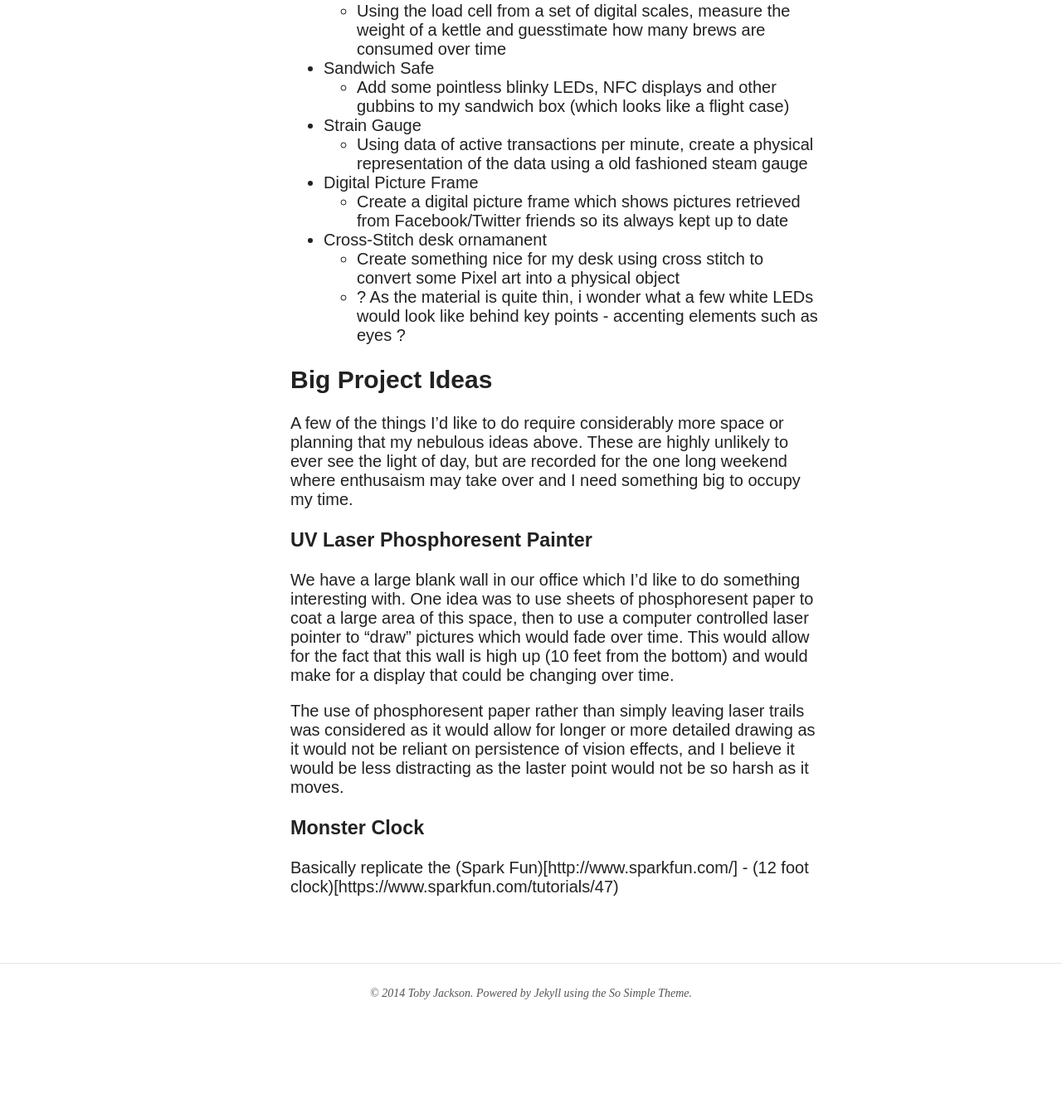
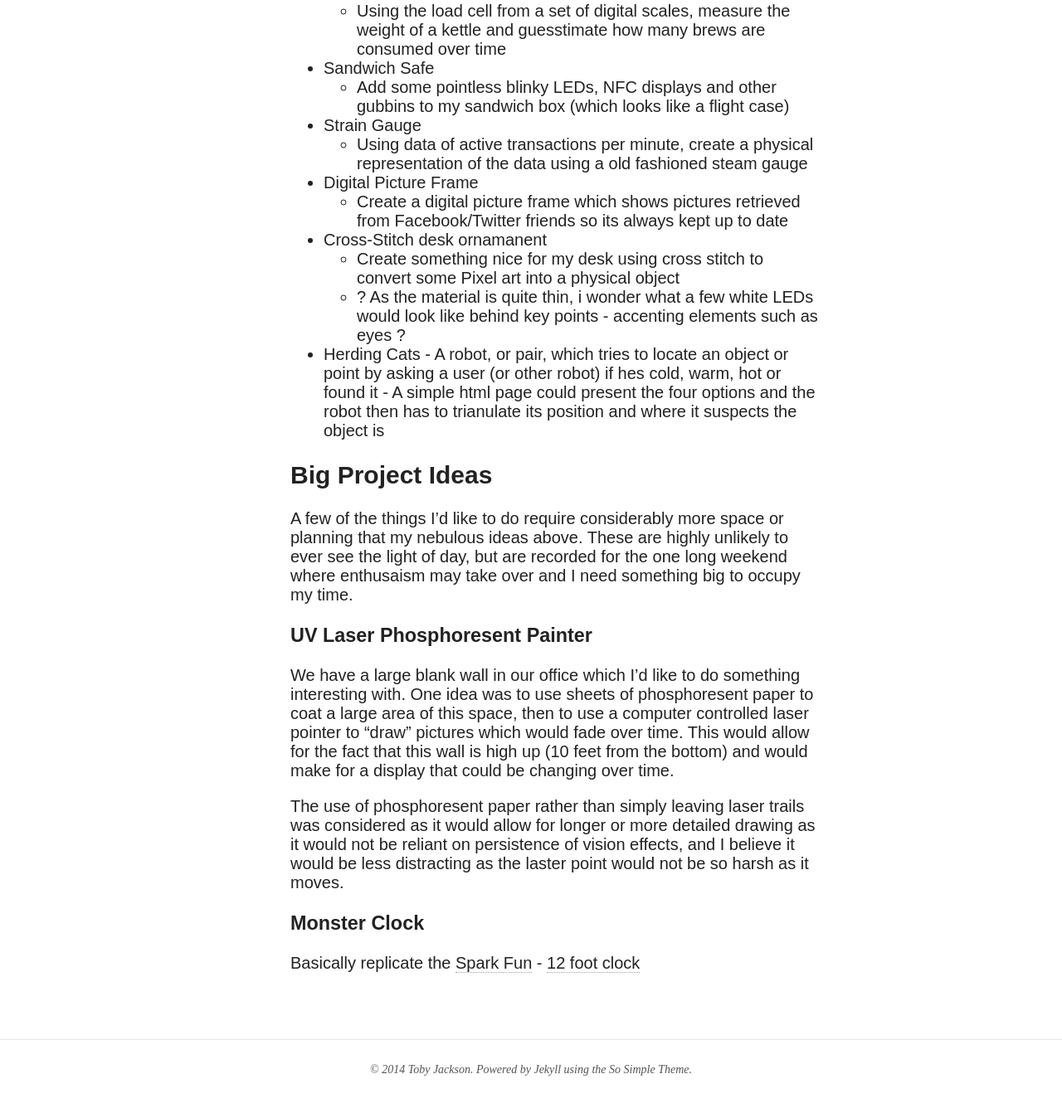
Before and after one commit to warmfusion/warmfusion.github.io, a Jekyll site: the page built from projects.md, in a window 1280 px wide and 1400 px high, scrolled down 2515 px. Shown: the top 1336 px of the window at 83% size. Built offline with Jekyll 4.4.1, drawn with Linux system fonts in a browser that asks for light colours; nearby versions of some CDN libraries; before the commit the page ends 3823 px from its top, so only the background shows below that.

Commit message:
Herding Cats project

```diff
--- a/projects.md
+++ b/projects.md
@@ -71,6 +71,10 @@ These are project ideas which havn't quite gotten off the ground in any substant
 - Cross-Stitch desk ornamanent
 	- Create something nice for my desk using cross stitch to convert some Pixel art into a physical object
 	- ? As the material is quite thin, i wonder what a few white LEDs would look like behind key points - accenting elements such as eyes ?
+- Herding Cats
+        - A robot, or pair, which tries to locate an object or point by asking a user (or other robot) if hes cold, warm, hot or found it
+        - A simple html page could present the four options and the robot then has to trianulate its position and where it suspects the object is
+
 
 ## Big Project Ideas
 
@@ -85,4 +89,4 @@ The use of phosphoresent paper rather than simply leaving laser trails was consi
 
 ### Monster Clock
 
-Basically replicate the (Spark Fun)[http://www.sparkfun.com/] - (12 foot clock)[https://www.sparkfun.com/tutorials/47)
+Basically replicate the [Spark Fun](http://www.sparkfun.com/) - [12 foot clock](https://www.sparkfun.com/tutorials/47)
```
